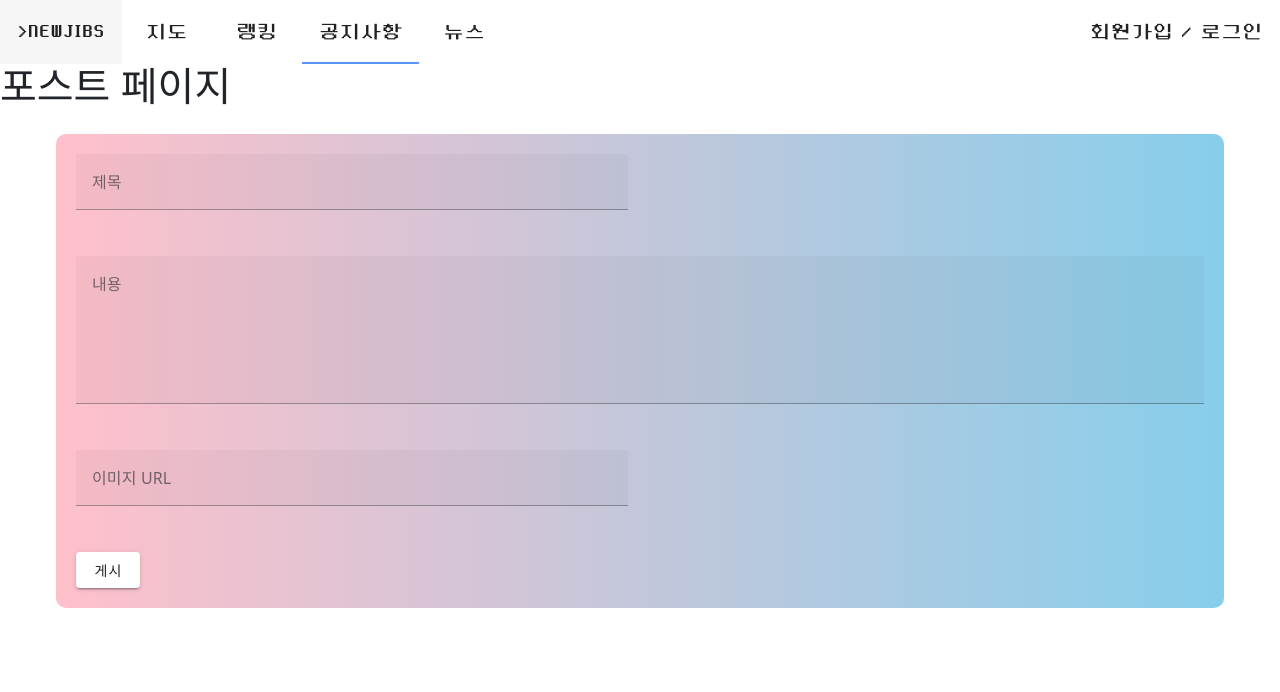
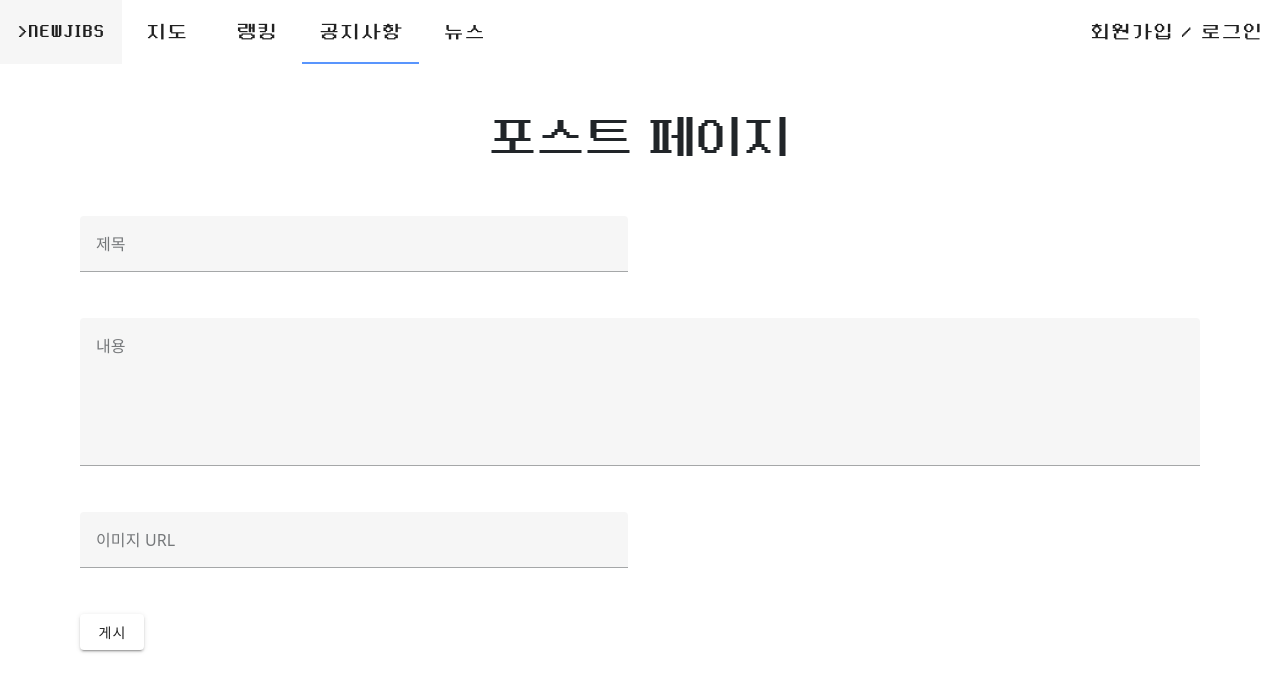
Before and after one commit to NewJibs/newjibs-fe, a Vue app: page /notices/post in a window 1280 px wide. Shown: the top 692 px of the page. Built offline with nearby package versions, Linux system fonts and the light colour scheme; no server answers.

Commit message:
feat : 공지사항 게시글 post 페이지 변경

```diff
--- a/src/components/notice/NoticePost.vue
+++ b/src/components/notice/NoticePost.vue
@@ -60,7 +60,17 @@ const submitPost = async (e: any) => {
 
 <template>
   <div>
-    <h1>포스트 페이지</h1>
+    <h1
+      style="
+        font-size: 3rem;
+        font-weight: 500;
+        margin-top: 3rem;
+        font-family: 'NeoDunggeunmoPro';
+        text-align: center;
+      "
+    >
+      포스트 페이지
+    </h1>
     <form>
       <v-container>
         <v-form class="form-gradient">
@@ -69,8 +79,7 @@ const submitPost = async (e: any) => {
               <v-text-field v-model="title" label="제목" required></v-text-field>
             </v-col>
           </v-row>
-          <v-row>
-          </v-row>
+          <v-row> </v-row>
           <v-row>
             <v-col cols="12">
               <v-textarea v-model="content" label="내용" required></v-textarea>
@@ -94,9 +103,9 @@ const submitPost = async (e: any) => {
 
 <style scoped>
 .form-gradient {
-  background: linear-gradient(to right, pink, skyblue);
-  padding: 20px;
-  border-radius: 10px;
+  /* background: linear-gradient(to right, pink, skyblue); */
+  padding: 1.5rem;
+  border-radius: 1rem;
 }
 </style>
 @/api/notice
```
